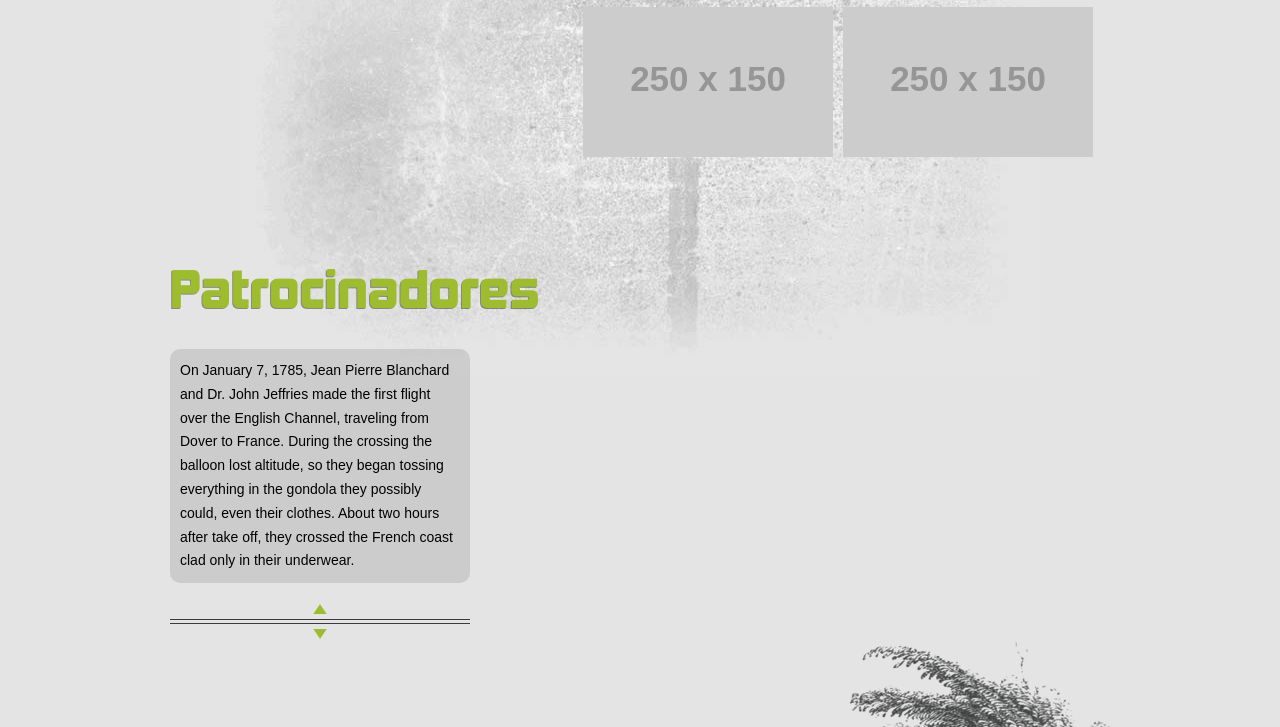
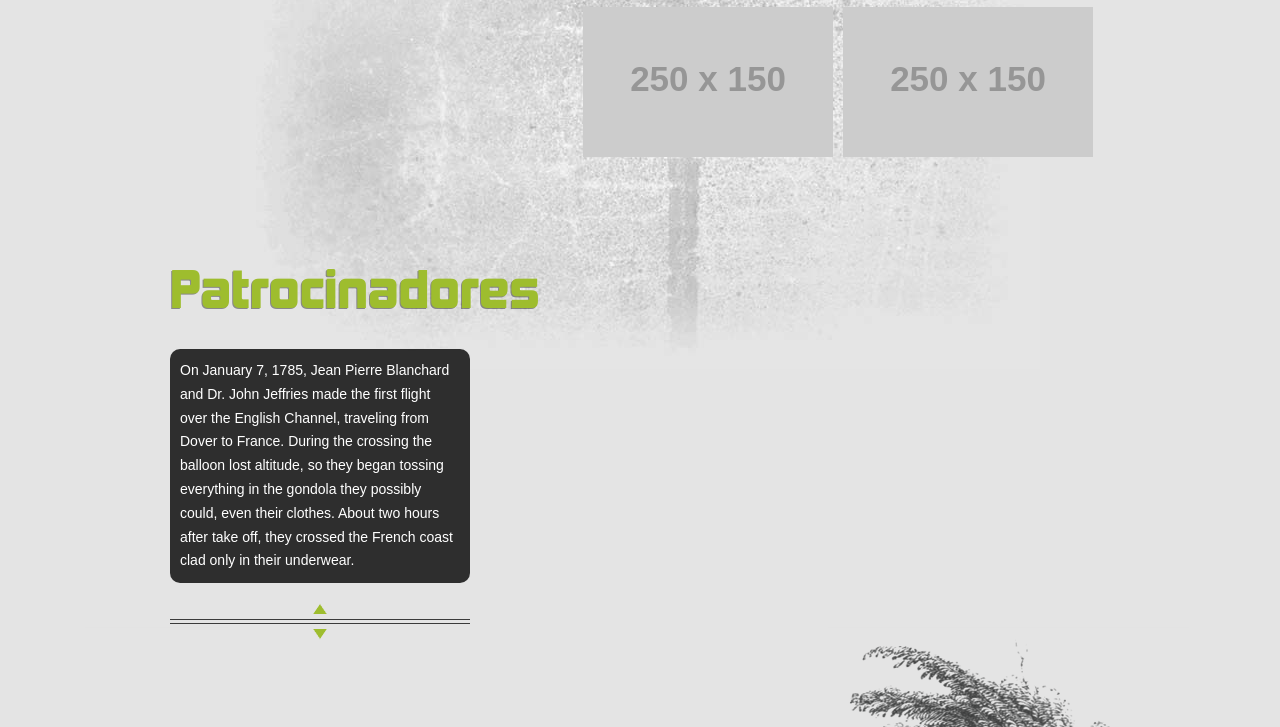
Before and after one commit to rsobrado/FestivalDH, a plain HTML site: page index.html in a window 1280 px wide. Shown: the part 2073-2800 px from the top of the page. Drawn offline with nearby package versions, Linux system fonts and the light colour scheme; placeholder pictures from the web are drawn by us.

Commit message:
day 02 530pm

```diff
--- a/css/main.css
+++ b/css/main.css
@@ -112,7 +112,8 @@ img {
 	}
 p {
 	margin:1em 0;
-	background: rgba(0,0,0,0.1);
+	color: white;
+	background: rgba(0,0,0,0.8);
 	padding: 10px;
 	-webkit-border-radius: 10px;
 		 -moz-border-radius: 10px;
```
